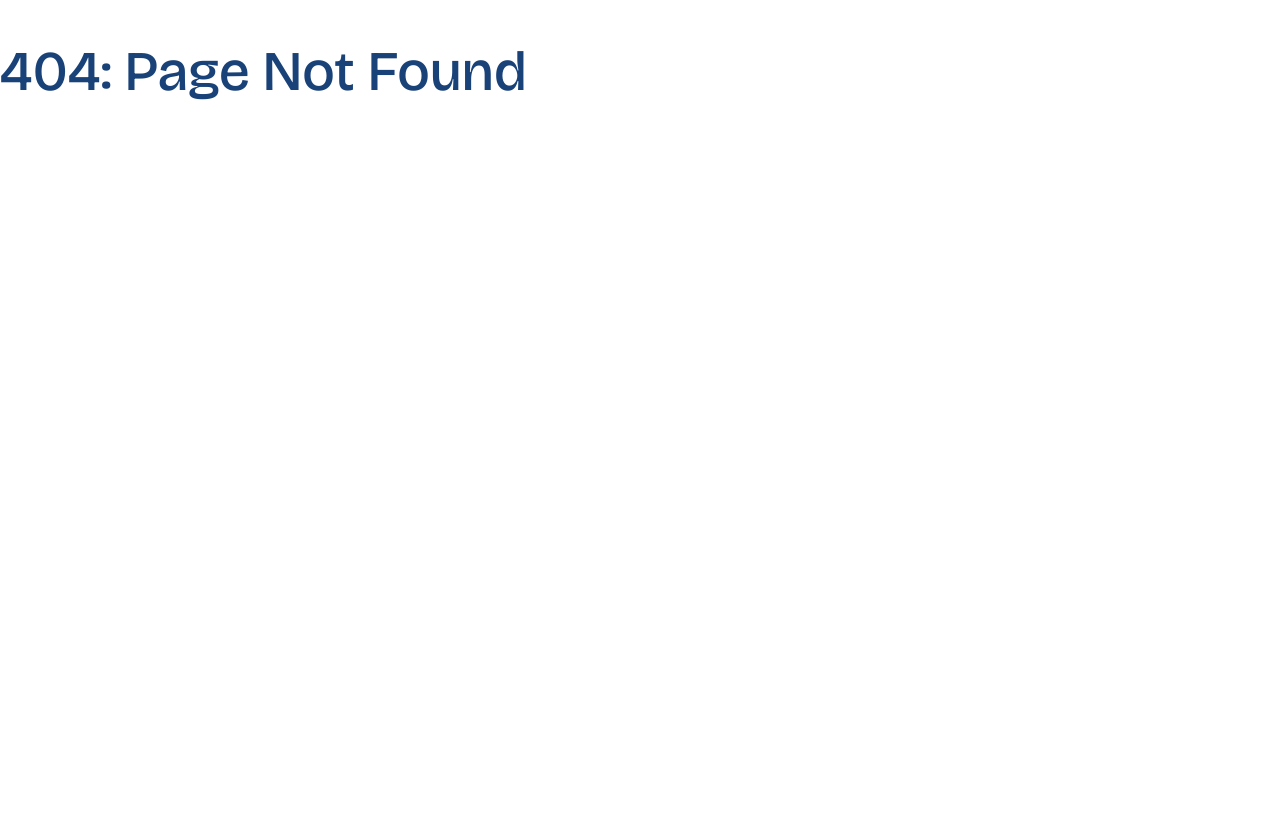
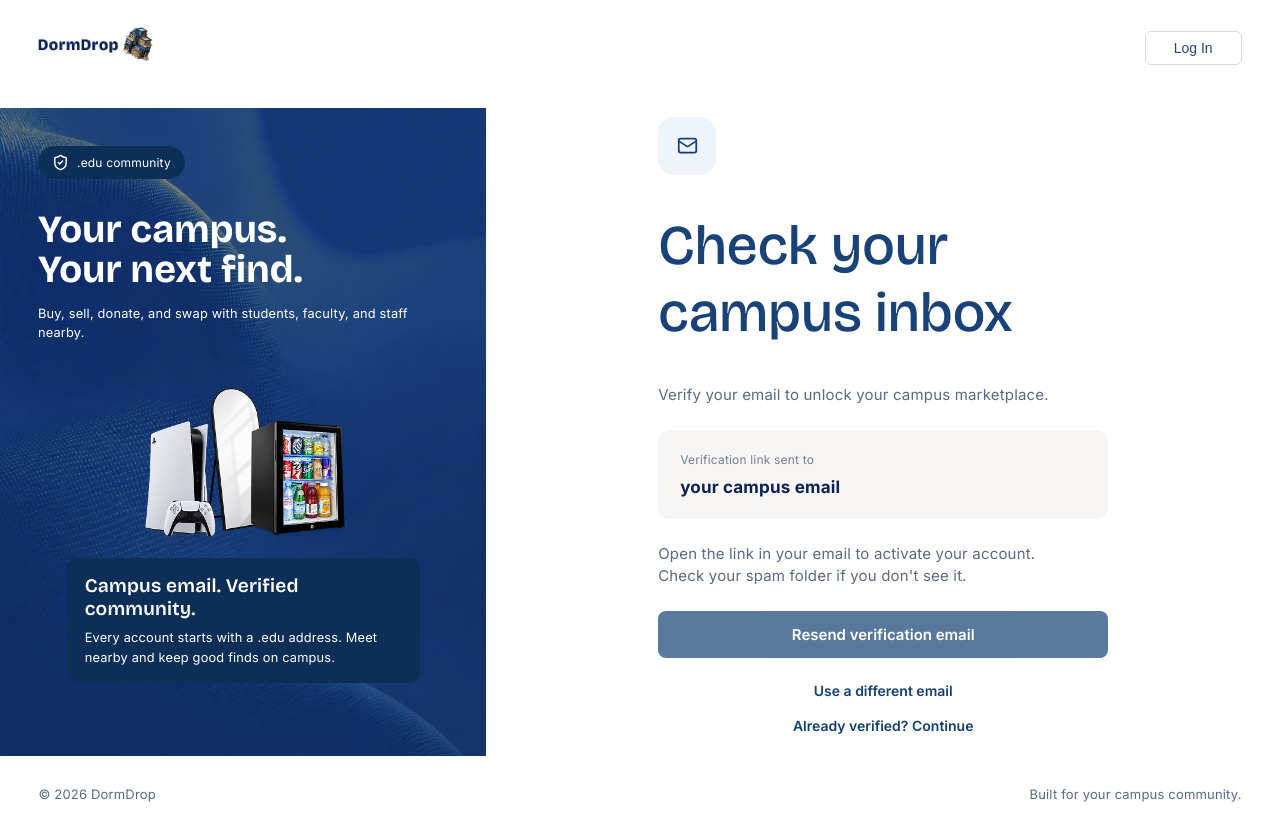
Before and after one commit to fiatbruno/dormdrop, a React (Vite) app in the folder frontend/: page /verify-email in a window 1280 px wide. Before the commit this address had no page. Built offline with nearby package versions, Linux system fonts and the light colour scheme.

Commit message:
Created a verify email page and connected the button for the signup to the verify email page but backend need to be worked to fully test. (#6)

```diff
--- a/frontend/src/pages/Login/Login.jsx
+++ b/frontend/src/pages/Login/Login.jsx
@@ -49,8 +49,10 @@ function Login() {
   const onSubmit = async (data) => {
     try {
       // Make a POST request to the backend with the user's credentials.
-      const response = await loginUser(data);
-      localStorage.setItem("token", response.data.token);
+
+    const response = await loginUser(data);
+    localStorage.setItem("token", response.data.token);
+
       navigate("/home");
 
     } catch (err) {
--- a/frontend/src/pages/Signup/Signup.jsx
+++ b/frontend/src/pages/Signup/Signup.jsx
@@ -17,7 +17,6 @@ import "./Signup.css";
 
 export default function Signup() {
   const [serverError, setServerError] = useState("");
-  const [success, setSuccess] = useState(false);
 
   const [showPassword, setShowPassword] = useState(false);
   const [showConfirmPassword, setShowConfirmPassword] = useState(false);
@@ -37,13 +36,18 @@ export default function Signup() {
     setServerError("");
 
     try {
+
       await registerUser({
         displayName: data.displayName,
         email: data.email,
         password: data.password,
       });
 
-      setSuccess(true);
+
+      navigate("/verify-email", {
+        state: { email: data.email },
+      });
+
     } catch (error) {
       setServerError(
         error.response?.data?.detail ||
@@ -54,19 +58,6 @@ export default function Signup() {
     }
   }
 
-  if (success) {
-    return (
-      <div className="signupSuccess">
-        <h1>Account created</h1>
-
-        <p>
-          Your account is ready. You can now log in to DormDrop.
-        </p>
-
-        <Link to="/login">Back to login</Link>
-      </div>
-    );
-  }
 
   return (
     <div id="signupPage">
--- /dev/null
+++ b/frontend/src/pages/VerifyEmail/VerifyEmail.css
@@ -0,0 +1,219 @@
+
+
+.verifyHeaderRight {
+  display: flex;
+  align-items: center;
+  gap: 30px;
+}
+
+.backMarketplace {
+  display: flex;
+  align-items: center;
+  gap: 8px;
+
+  border: none;
+  background: transparent;
+
+  color: #29497a;
+
+  font-family: "Inter", sans-serif;
+  font-size: 14px;
+
+  cursor: pointer;
+}
+
+
+
+.verifyEmailContainer {
+  width: 100%;
+}
+
+
+
+
+.verifyEmailIcon {
+  width: 58px;
+  height: 58px;
+
+  display: flex;
+  justify-content: center;
+  align-items: center;
+
+  margin-bottom: 24px;
+
+  background-color: #eef4fa;
+  color: #134074;
+
+  border-radius: 16px;
+}
+
+
+
+
+.verifyEmailTitle {
+  margin: 0 0 12px;
+
+  color: #0b2255;
+
+  font-family: "Bricolage Grotesque", sans-serif;
+  font-size: 38px;
+  font-weight: 700;
+  line-height: 1.05;
+
+  text-align: left;
+}
+
+
+
+
+.verifySubtitle {
+  margin: 0 0 24px;
+
+  color: #596b82;
+
+  font-family: "Inter", sans-serif;
+  font-size: 15px;
+  line-height: 22px;
+
+  text-align: left;
+}
+
+
+
+
+.verificationEmailBox {
+  width: 100%;
+  box-sizing: border-box;
+
+  padding: 22px;
+
+  margin-bottom: 24px;
+
+  background-color: #f7f6f4;
+
+  border-radius: 12px;
+}
+
+.verificationLabel {
+  margin: 0 0 10px;
+
+  color: #718096;
+
+  font-family: "Inter", sans-serif;
+  font-size: 12px;
+
+  text-align: left;
+}
+
+.verificationAddress {
+  margin: 0;
+
+  color: #0b2255;
+
+  font-family: "Inter", sans-serif;
+  font-size: 17px;
+  font-weight: 700;
+
+  text-align: left;
+}
+
+
+
+
+.verificationInstructions {
+  margin: 0 0 24px;
+
+  color: #596b82;
+
+  font-family: "Inter", sans-serif;
+  font-size: 15px;
+  line-height: 22px;
+
+  text-align: left;
+}
+
+
+.resendVerificationButton {
+  width: 100%;
+
+  padding: 14px;
+
+  border: none;
+  border-radius: 8px;
+
+  background-color: #134074;
+  color: white;
+
+  font-family: "Inter", sans-serif;
+  font-size: 15px;
+  font-weight: 600;
+
+  cursor: pointer;
+
+  margin-bottom: 10px;
+}
+
+.resendVerificationButton:hover {
+  background-color: #0b315e;
+}
+
+
+
+.verifyTextButton {
+  display: block;
+
+  margin: 10px auto;
+
+  padding: 4px;
+
+  border: none;
+  background: transparent;
+
+  color: #134074;
+
+  font-family: "Inter", sans-serif;
+  font-size: 14px;
+  font-weight: 600;
+
+  cursor: pointer;
+}
+
+.verifyTextButton:hover {
+  text-decoration: underline;
+}
+
+.resendSuccess {
+  margin: 8px 0;
+  color: #2e7d32;
+  font-size: 13px;
+  text-align: center;
+}
+
+.resendError {
+  margin: 8px 0;
+  color: #d32f2f;
+  font-size: 13px;
+  text-align: center;
+}
+
+.resendVerificationButton:disabled {
+  opacity: 0.7;
+  cursor: not-allowed;
+}
+
+
+
+
+@media (max-width: 800px) {
+  .verifyHeaderRight {
+    gap: 12px;
+  }
+
+  .backMarketplace {
+    display: none;
+  }
+
+  .verifyEmailTitle {
+    font-size: 34px;
+  }
+}
--- /dev/null
+++ b/frontend/src/pages/VerifyEmail/VerifyEmail.jsx
@@ -0,0 +1,160 @@
+import { useState } from "react";
+import { useLocation, useNavigate } from "react-router-dom";
+import { Mail } from "lucide-react";
+
+import AuthLeftPanel from "../../components/AuthLeftPanel/AuthLeftPanel";
+import Footer from "../../components/Footer/Footer";
+import Button from "../../components/Button/Button";
+
+// Uncomment when backend resend endpoint is ready
+// import { resendVerificationEmail } from "../../api/backendApi";
+
+import logo from "../../assets/Logo.png";
+
+import "../Signup/Signup.css";
+import "./VerifyEmail.css";
+
+export default function VerifyEmail() {
+  const navigate = useNavigate();
+  const location = useLocation();
+
+
+  const email = location.state?.email;
+
+  const [resendMessage, setResendMessage] = useState("");
+  const [resendError, setResendError] = useState("");
+  const [isResending, setIsResending] = useState(false);
+
+  /*
+   * BACKEND VERSION: * Replace the temporary handleResend below with this when
+   * the resend-verification endpoint is ready.
+   *
+   * async function handleResend() {
+   *   setResendMessage("");
+   *   setResendError("");
+   *   setIsResending(true);
+   *
+   *   try {
+   *     await resendVerificationEmail(email);
+   *     setResendMessage("Verification email resent successfully.");
+   *   } catch (error) {
+   *     setResendError(
+   *       error.response?.data?.message ||
+   *       "Unable to resend verification email."
+   *     );
+   *   } finally {
+   *     setIsResending(false);
+   *   }
+   * }
+   */
+
+  // TEMPORARY FRONTEND VERSION
+  function handleResend() {
+    console.log("Resend verification email to:", email);
+
+    setResendMessage(
+      "Resend button works. Backend email service is not connected yet."
+    );
+  }
+
+  function handleDifferentEmail() {
+    navigate("/signup");
+  }
+
+  function handleContinue() {
+    navigate("/login");
+  }
+
+  return (
+    <div id="signupPage">
+      {/* HEADER */}
+      <header className="signupHeader">
+        <img className="logo" src={logo} alt="DormDrop Logo" />
+
+        <Button
+          className="loginButton"
+          onClick={() => navigate("/login")}
+        >
+          Log In
+        </Button>
+      </header>
+
+      {/* MAIN */}
+      <main className="signupMain">
+        <AuthLeftPanel />
+
+        <div className="signupRight">
+          <div id="verifyEmailPage">
+            <div className="verifyEmailContainer">
+
+              <div className="verifyEmailIcon">
+                <Mail size={21} />
+              </div>
+
+              <h1>Check your campus inbox</h1>
+
+              <p className="verifySubtitle">
+                Verify your email to unlock your campus marketplace.
+              </p>
+
+              <div className="verificationEmailBox">
+                <p className="verificationLabel">
+                  Verification link sent to
+                </p>
+
+                <p className="verificationAddress">
+                  {email || "your campus email"}
+                </p>
+              </div>
+
+              <p className="verificationInstructions">
+                Open the link in your email to activate your account.
+                <br />
+                Check your spam folder if you don't see it.
+              </p>
+
+              <button
+                className="resendVerificationButton"
+                onClick={handleResend}
+                disabled={isResending || !email}
+              >
+                {isResending
+                  ? "Sending..."
+                  : "Resend verification email"}
+              </button>
+
+              {resendMessage && (
+                <p className="resendSuccess">
+                  {resendMessage}
+                </p>
+              )}
+
+              {resendError && (
+                <p className="resendError">
+                  {resendError}
+                </p>
+              )}
+
+              <button
+                className="verifyTextButton"
+                onClick={handleDifferentEmail}
+              >
+                Use a different email
+              </button>
+
+              <button
+                className="verifyTextButton"
+                onClick={handleContinue}
+              >
+                Already verified? Continue
+              </button>
+
+            </div>
+          </div>
+        </div>
+      </main>
+
+      <Footer />
+    </div>
+  );
+}
```
Also changed, not shown: frontend/src/App.jsx (+7 -1 lines).
